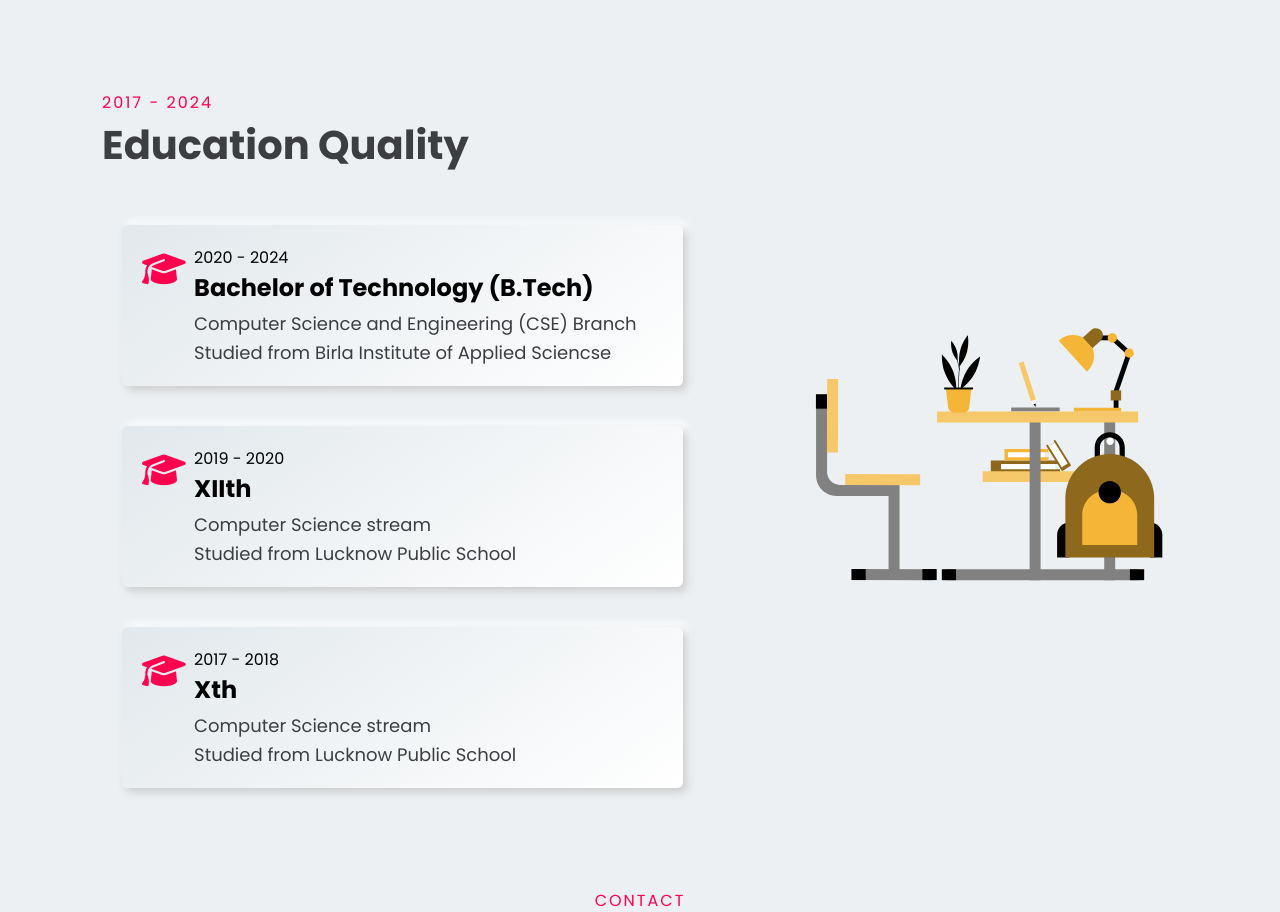
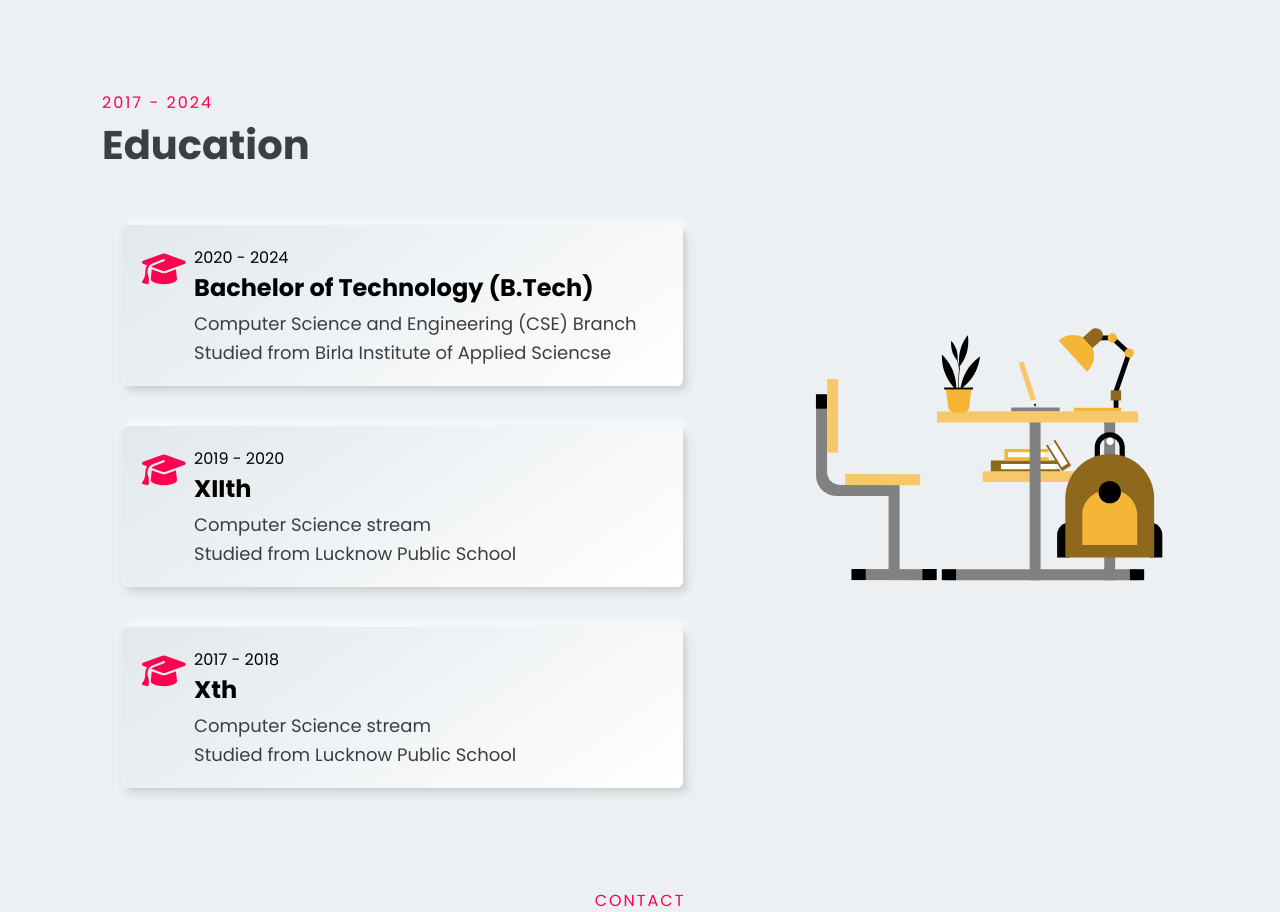
Before and after one commit to Kumar209/Portfolio, a React (Vite) app: page / in a window 1280 px wide. Shown: the part 2892-3804 px from the top of the page. Built offline with nearby package versions, Linux system fonts and the light colour scheme; a web font is replaced by a local one.

Commit message:
Update About.jsx

```diff
--- a/src/Component/About/About.jsx
+++ b/src/Component/About/About.jsx
@@ -30,7 +30,7 @@ const About = () => {
                         <div className="left1">
                             <div className="heading">
                                 <h4>2017 - 2024</h4>
-                                <h1>Education Quality</h1>
+                                <h1>Education</h1>
                             </div>
 
                             <div className="content grid_edu">
```
